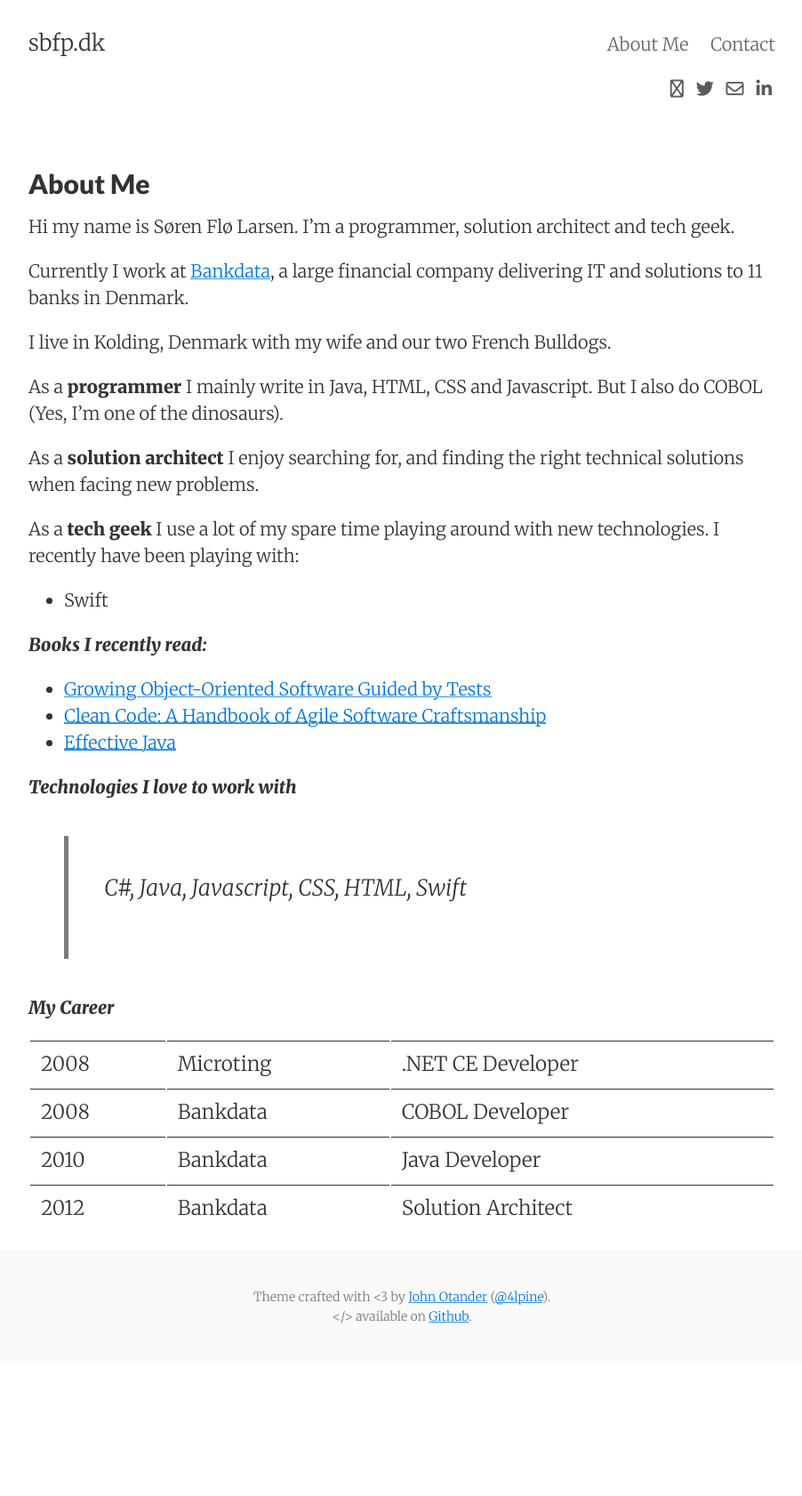
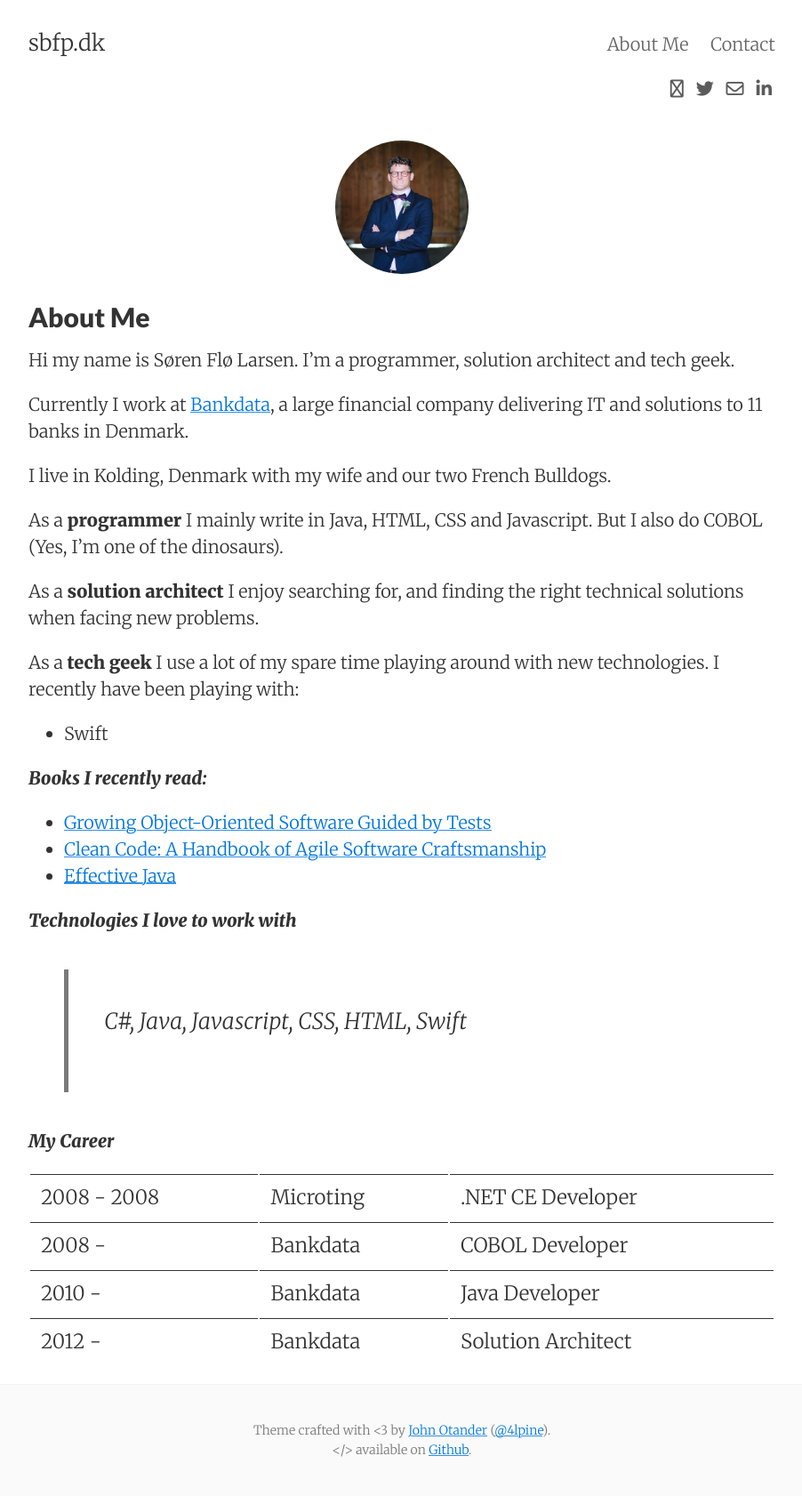
Before and after one commit to sbfp/sbfp.github.io-old, a Jekyll site: the page built from about.md, in a window 1280 px wide. Shown: the whole page at 89% size, without its empty margins (188-1090 px from the left). Built offline with Jekyll 4.4.1, drawn with Linux system fonts in a browser that asks for light colours; nearby versions of some CDN libraries; before the commit the page ends 1532 px from its top, so only the background shows below that.

Commit message:
minor fixes

```diff
--- a/_layouts/page.html
+++ b/_layouts/page.html
@@ -2,6 +2,10 @@
 layout: default
 ---
 <div class="post">
+  {% if page.tags contains "about" %}
+        <img src="{{ site.baseurl }}/images/sbfp.jpg" alt="Søren Flø Larsen" class="avatar" />
+    {% endif %}
+
   <header class="post-header">
     <h1 class="h2">{{ page.title }}</h1>
   </header>
--- a/_sass/_posts.scss
+++ b/_sass/_posts.scss
@@ -18,6 +18,14 @@
   margin-top: 0;
   font-weight: 600;
   color: #333;
+}
+
+.post .avatar {
+  display: block;
+  margin-left: auto;
+  margin-right: auto;
+  width: 150px;
+  border-radius: 50%;
 }
 
 .post-footer {
--- a/about.md
+++ b/about.md
@@ -4,6 +4,7 @@ title: About Me
 permalink: /about/
 tags: about
 ---
+
 
 Hi my name is Søren Flø Larsen. I'm a programmer, solution architect and tech geek.
 
@@ -33,7 +34,7 @@ As a **tech geek** I use a lot of my spare time playing around with new technolo
 
 **_My Career_**
 
-|2008|Microting|.NET CE Developer|
-|2008|Bankdata|COBOL Developer|
-|2010|Bankdata|Java Developer|
-|2012|Bankdata|Solution Architect|
+|2008 - 2008|Microting|.NET CE Developer|
+|2008 -     |Bankdata|COBOL Developer|
+|2010 -     |Bankdata|Java Developer|
+|2012 -     |Bankdata|Solution Architect|
```
Also changed, not shown: 404.md (+1 -1 lines), images/sbfp.jpg.
